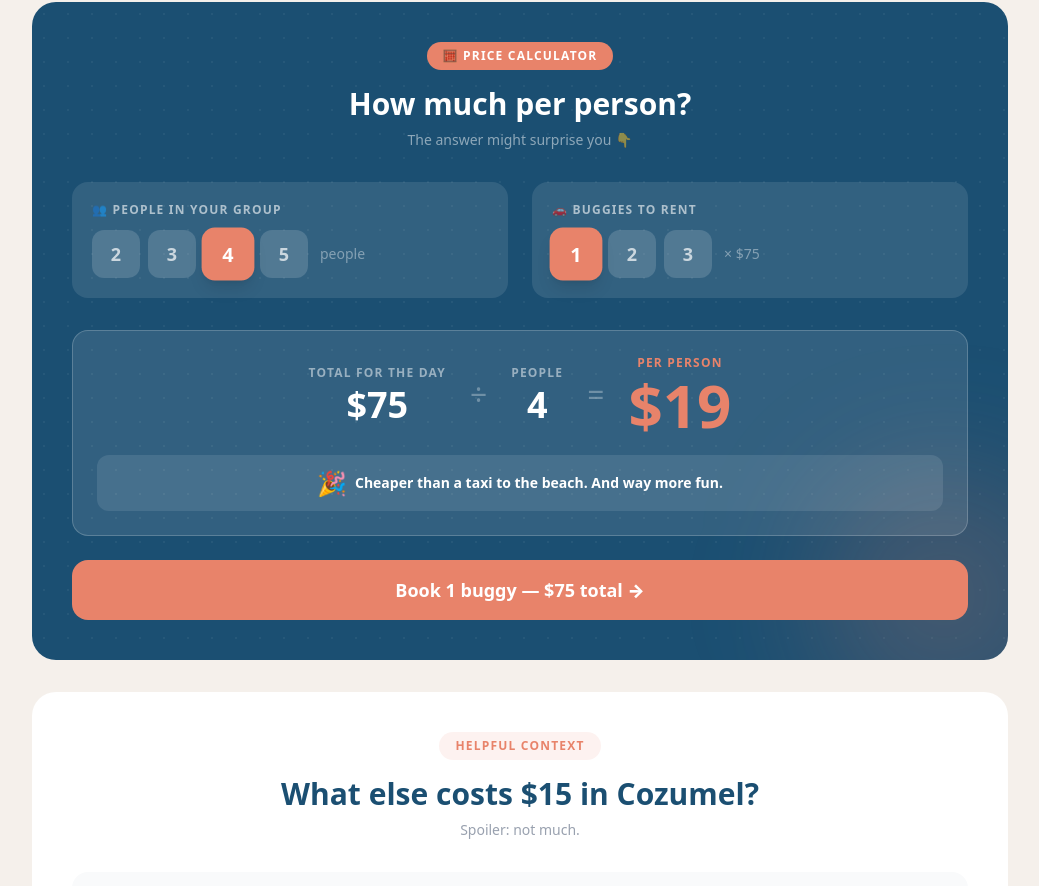
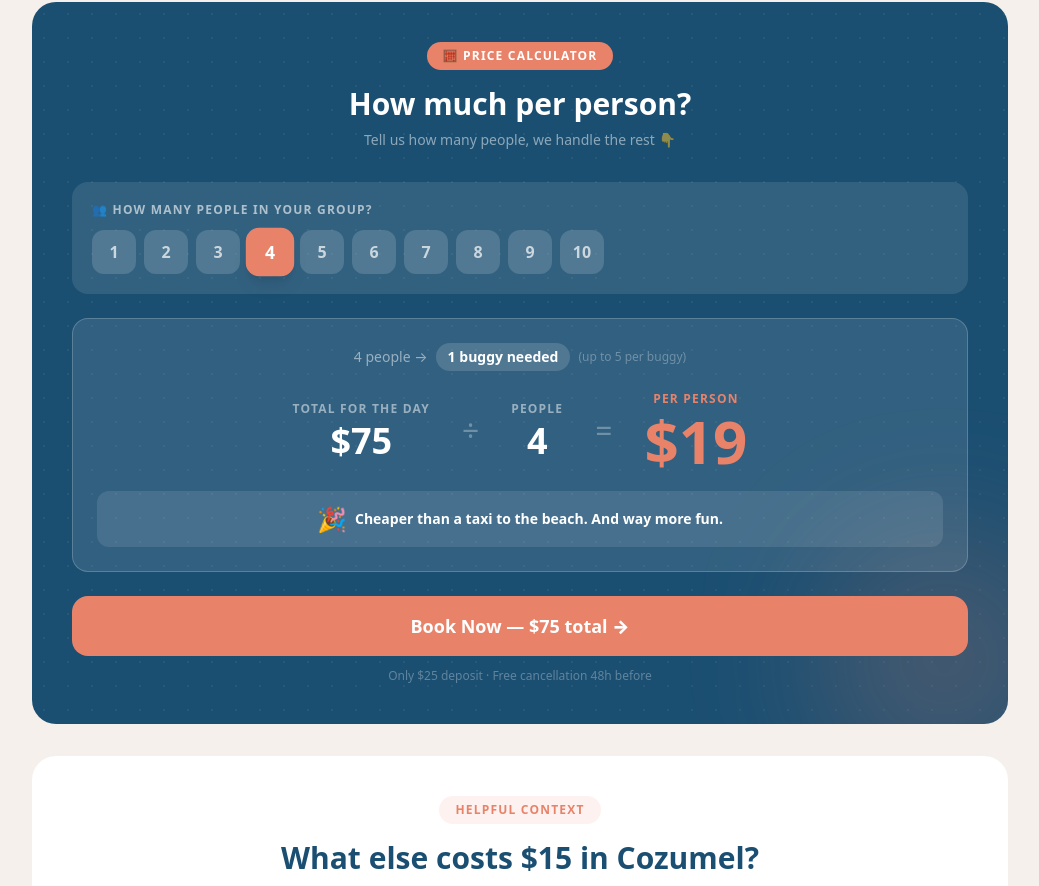
Before and after one commit to vrzsnchz23/buggy-rentals-dani, a Next.js app: page /en/pricing in a window 1280 px wide. Shown: the part 1796-2682 px from the top of the page, without its empty margins (120-1159 px from the left). Built offline with nearby package versions, Linux system fonts and the light colour scheme.

Commit message:
Fix calculator: auto-calculate buggies from people count, extend to 10 people

```diff
--- a/components/sections/PriceCalculator.tsx
+++ b/components/sections/PriceCalculator.tsx
@@ -4,26 +4,25 @@ import Link from "next/link";
 import { useLocale } from "next-intl";
 
 const reactions = [
-  { max: 10, emoji: "🤯", text: "That's basically free. You're practically stealing." },
-  { max: 15, emoji: "😱", text: "Less than ONE cocktail at the resort. Per person. All day." },
-  { max: 20, emoji: "🎉", text: "Cheaper than a taxi to the beach. And way more fun." },
-  { max: 30, emoji: "😄", text: "Still way less than a boring guided tour. Just saying." },
-  { max: 999, emoji: "👍", text: "Still an amazing deal for a full day of freedom." },
+  { max: 10, emoji: "🤯", text: { en: "That's basically free. You're practically stealing.", es: "Básicamente te lo están regalando." } },
+  { max: 15, emoji: "😱", text: { en: "Less than ONE cocktail at the resort. Per person. All day.", es: "Menos que un cóctel en el resort. Por persona. Todo el día." } },
+  { max: 20, emoji: "🎉", text: { en: "Cheaper than a taxi to the beach. And way more fun.", es: "Más barato que un taxi a la playa. Y mucho más divertido." } },
+  { max: 30, emoji: "😄", text: { en: "Still way cheaper than any guided tour.", es: "Mucho más barato que cualquier tour guiado." } },
+  { max: 999, emoji: "👍", text: { en: "Still a great deal for a full day of freedom.", es: "Sigue siendo un excelente precio por un día completo." } },
 ];
 
 export function PriceCalculator() {
   const locale = useLocale();
   const isEs = locale === "es";
   const [people, setPeople] = useState(4);
-  const [buggies, setBuggies] = useState(1);
 
-  const total = buggies * 75;
+  const buggiesNeeded = Math.ceil(people / 5);
+  const total = buggiesNeeded * 75;
   const perPerson = Math.ceil(total / people);
   const reaction = reactions.find((r) => perPerson <= r.max)!;
 
   return (
     <div className="bg-[#1B4F72] rounded-3xl p-8 sm:p-10 relative overflow-hidden">
-      {/* bg dots */}
       <div className="absolute inset-0 opacity-5 pointer-events-none" style={{ backgroundImage: "radial-gradient(circle, white 1px, transparent 1px)", backgroundSize: "24px 24px" }} />
       <div className="absolute -bottom-16 -right-16 w-64 h-64 rounded-full bg-[#E8836A]/20 blur-3xl pointer-events-none" />
 
@@ -36,22 +35,21 @@ export function PriceCalculator() {
             {isEs ? "¿Cuánto sale por persona?" : "How much per person?"}
           </h3>
           <p className="text-white/50 text-sm mt-2">
-            {isEs ? "La respuesta te va a sorprender 👇" : "The answer might surprise you 👇"}
+            {isEs ? "Pon cuántos van y te decimos el resto 👇" : "Tell us how many people, we handle the rest 👇"}
           </p>
         </div>
 
-        <div className="grid grid-cols-1 sm:grid-cols-2 gap-6 mb-8">
-          {/* People */}
-          <div className="bg-white/10 rounded-2xl p-5">
+        {/* People selector */}
+        <div className="bg-white/10 rounded-2xl p-5 mb-6">
           <label className="text-white/60 text-xs font-bold uppercase tracking-widest block mb-3">
-              👥 {isEs ? "Personas en tu grupo" : "People in your group"}
+            👥 {isEs ? "¿Cuántos van en tu grupo?" : "How many people in your group?"}
           </label>
-            <div className="flex gap-2 flex-wrap">
-              {[2, 3, 4, 5].map((n) => (
+          <div className="flex flex-wrap gap-2">
+            {[1, 2, 3, 4, 5, 6, 7, 8, 9, 10].map((n) => (
               <button
                 key={n}
                 onClick={() => setPeople(n)}
-                  className={`w-12 h-12 rounded-xl font-black text-lg transition-all ${
+                className={`w-11 h-11 rounded-xl font-black text-base transition-all ${
                   people === n
                     ? "bg-[#E8836A] text-white scale-110 shadow-lg"
                     : "bg-white/15 text-white/70 hover:bg-white/25"
@@ -60,57 +58,41 @@ export function PriceCalculator() {
                 {n}
               </button>
             ))}
-              <div className="flex items-center text-white/40 text-sm ml-1">
-                {isEs ? "personas" : "people"}
-              </div>
           </div>
         </div>
 
-          {/* Buggies */}
-          <div className="bg-white/10 rounded-2xl p-5">
-            <label className="text-white/60 text-xs font-bold uppercase tracking-widest block mb-3">
-              🚗 {isEs ? "Buggies a rentar" : "Buggies to rent"}
-            </label>
-            <div className="flex gap-2 flex-wrap">
-              {[1, 2, 3].map((n) => (
-                <button
-                  key={n}
-                  onClick={() => setBuggies(n)}
-                  className={`w-12 h-12 rounded-xl font-black text-lg transition-all ${
-                    buggies === n
-                      ? "bg-[#E8836A] text-white scale-110 shadow-lg"
-                      : "bg-white/15 text-white/70 hover:bg-white/25"
-                  }`}
-                >
-                  {n}
-                </button>
-              ))}
-              <div className="flex items-center text-white/40 text-sm ml-1">
-                × $75
-              </div>
-            </div>
-          </div>
+        {/* Auto result */}
+        <div className="bg-white/10 rounded-2xl p-6 mb-6 border border-white/20">
+          {/* Buggies needed callout */}
+          <div className="flex items-center justify-center gap-2 mb-5 text-sm">
+            <span className="text-white/50">
+              {people} {isEs ? "personas" : "people"} →
+            </span>
+            <span className="bg-white/15 text-white font-bold px-3 py-1 rounded-full text-sm">
+              {buggiesNeeded} {buggiesNeeded === 1 ? (isEs ? "buggy" : "buggy") : (isEs ? "buggies" : "buggies")}
+              {" "}{isEs ? "necesario" + (buggiesNeeded > 1 ? "s" : "") : "needed"}
+            </span>
+            <span className="text-white/30 text-xs">
+              ({isEs ? "hasta 5 por buggy" : "up to 5 per buggy"})
+            </span>
           </div>
 
-        {/* Result */}
-        <div className="bg-white/10 rounded-2xl p-6 text-center mb-6 border border-white/20">
-          <div className="flex items-center justify-center gap-6 flex-wrap">
-            <div>
+          <div className="flex items-center justify-center gap-4 sm:gap-8 flex-wrap">
+            <div className="text-center">
               <div className="text-white/50 text-xs font-bold uppercase tracking-widest mb-1">
                 {isEs ? "Total del día" : "Total for the day"}
               </div>
               <div className="text-4xl font-black text-white">${total}</div>
             </div>
-            <div className="text-white/30 text-3xl font-thin hidden sm:block">÷</div>
-            <div className="text-white/30 text-2xl font-black sm:hidden">÷ {people} =</div>
-            <div>
+            <div className="text-white/30 text-3xl hidden sm:block">÷</div>
+            <div className="text-center">
               <div className="text-white/50 text-xs font-bold uppercase tracking-widest mb-1">
                 {isEs ? "personas" : "people"}
               </div>
               <div className="text-4xl font-black text-white">{people}</div>
             </div>
-            <div className="text-white/30 text-3xl font-thin hidden sm:block">=</div>
-            <div>
+            <div className="text-white/30 text-3xl hidden sm:block">=</div>
+            <div className="text-center">
               <div className="text-[#E8836A] text-xs font-bold uppercase tracking-widest mb-1">
                 {isEs ? "por persona" : "per person"}
               </div>
@@ -118,10 +100,11 @@ export function PriceCalculator() {
             </div>
           </div>
 
-          {/* Reaction */}
           <div className="mt-5 flex items-center justify-center gap-2 bg-white/10 rounded-xl px-4 py-3">
             <span className="text-2xl">{reaction.emoji}</span>
-            <p className="text-white font-semibold text-sm text-left">{reaction.text}</p>
+            <p className="text-white font-semibold text-sm text-left">
+              {isEs ? reaction.text.es : reaction.text.en}
+            </p>
           </div>
         </div>
 
@@ -129,8 +112,13 @@ export function PriceCalculator() {
           href={`/${locale}/book`}
           className="flex items-center justify-center gap-2 bg-[#E8836A] hover:bg-[#d4724f] text-white font-black text-lg py-4 rounded-2xl transition-all hover:shadow-2xl hover:shadow-[#E8836A]/40 hover:-translate-y-0.5 w-full"
         >
-          {isEs ? `Reservar ${buggies} buggy${buggies > 1 ? "s" : ""} — $${total} total →` : `Book ${buggies} buggy${buggies > 1 ? "s" : ""} — $${total} total →`}
+          {isEs
+            ? `Reservar — $${total} en total →`
+            : `Book Now — $${total} total →`}
         </Link>
+        <p className="text-center text-white/30 text-xs mt-3">
+          {isEs ? "Solo $25 de depósito · Cancelación gratuita 48h antes" : "Only $25 deposit · Free cancellation 48h before"}
+        </p>
       </div>
     </div>
   );
```
Lines whose indentation alone changed are shown as unchanged.
